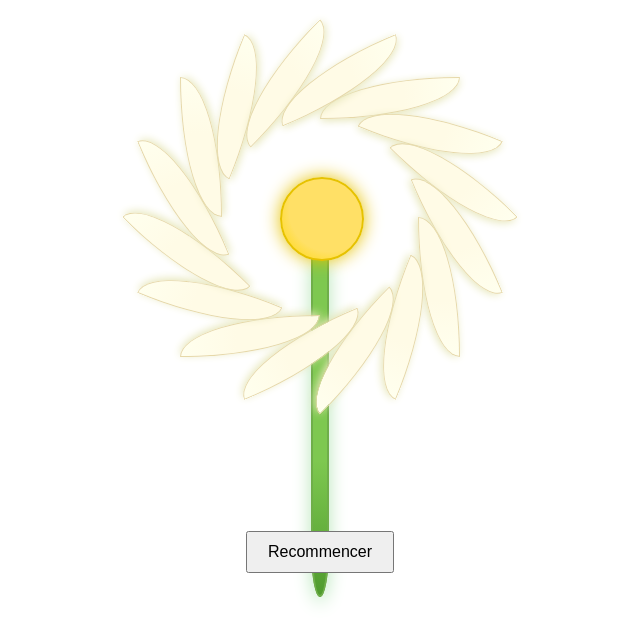
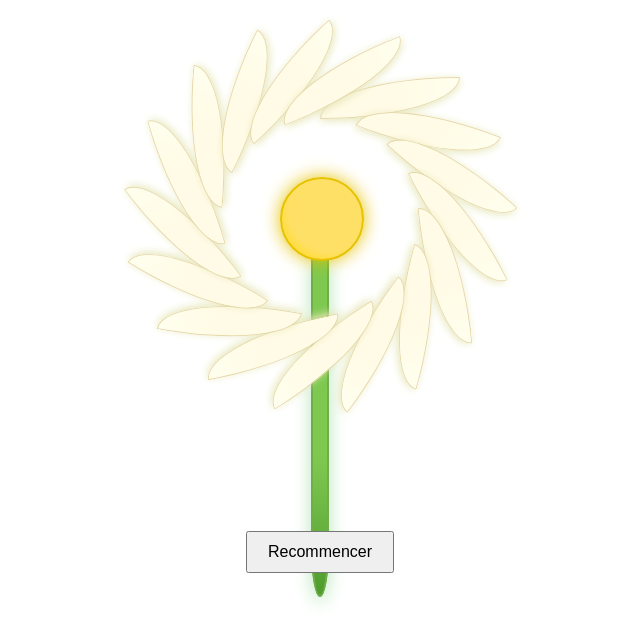
Before and after one commit to RomFou/romfou.github.io, a plain HTML site: page index.html in a window 1280 px wide. Shown: the part 80-722 px from the top of the page, without its empty margins (320-960 px from the left). Drawn offline with Linux system fonts and the light colour scheme.

Commit message:
Update index.html

```diff
--- a/index.html
+++ b/index.html
@@ -159,7 +159,7 @@
             "À la folie",
             "Pas du tout"
         ];
-        const petalCount = 16;
+        const petalCount = 17;
         let current = 0;
         let petals = [];
 
```
